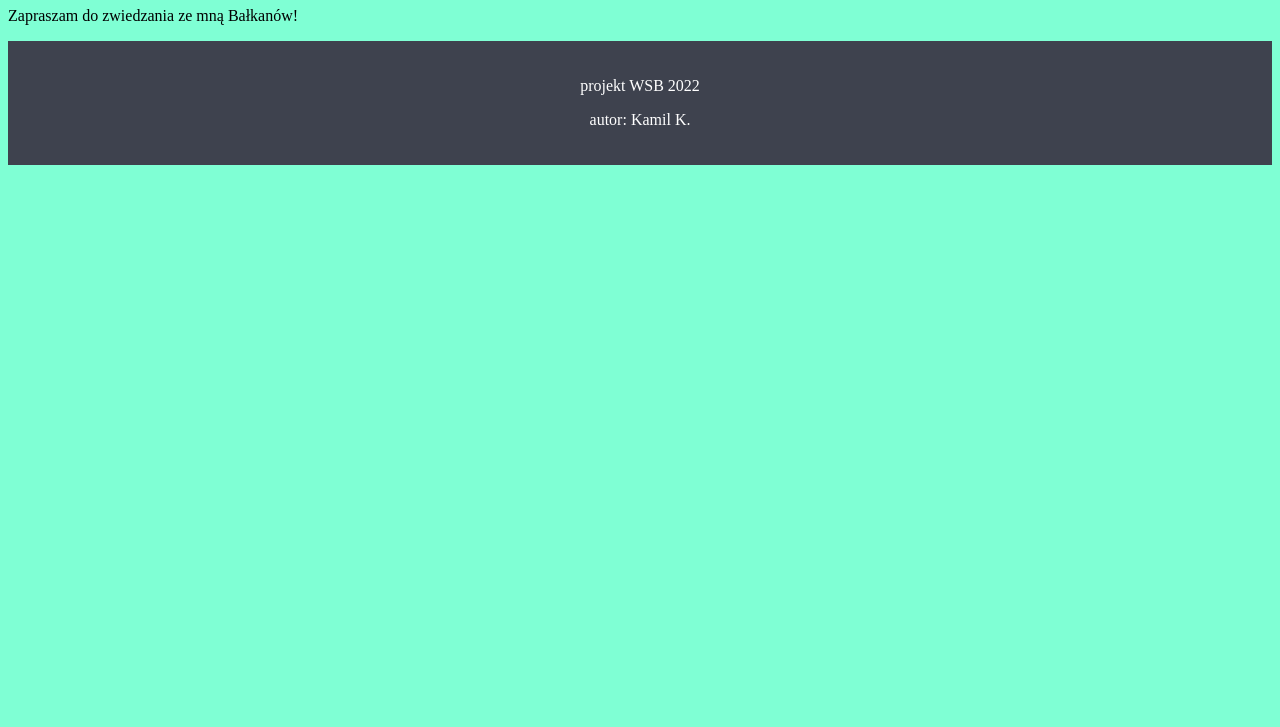
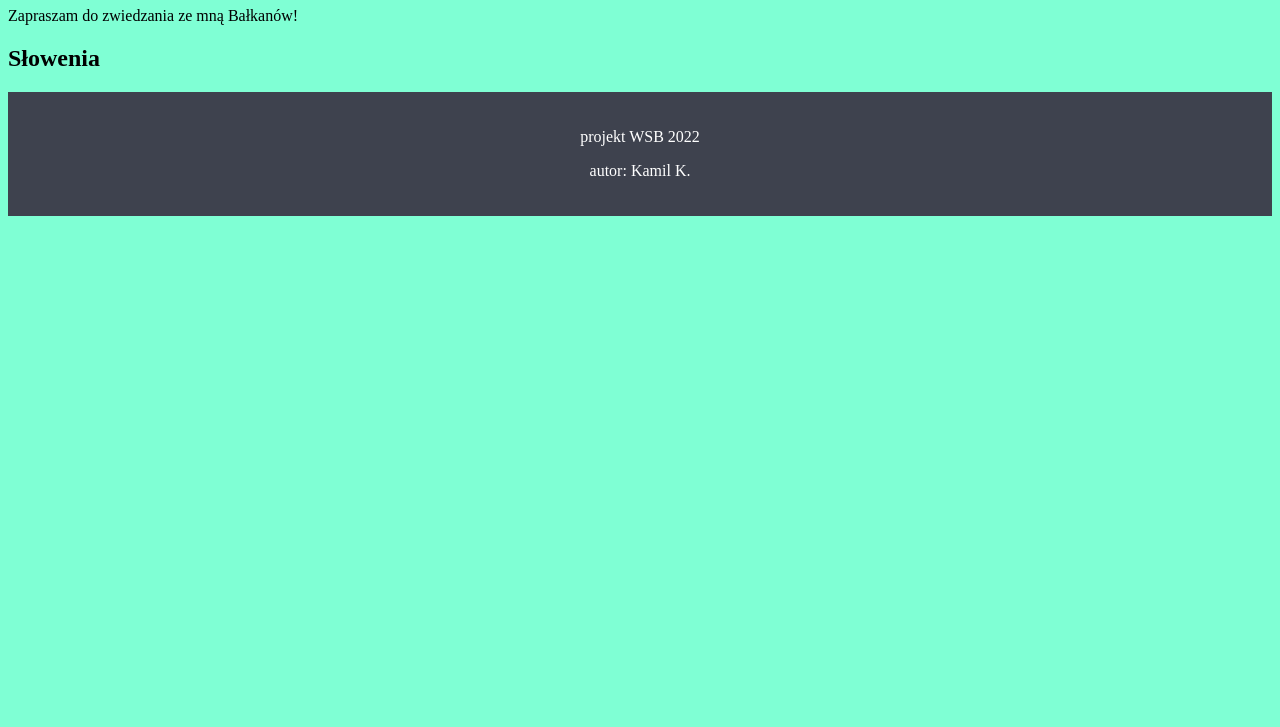
Before and after one commit to kamilkoralewski/PierwszyProjekt, a plain HTML site: page index.html in a window 1280 px wide. Shown: the part 73-800 px from the top of the page. Drawn offline with Linux system fonts and the light colour scheme.

Commit message:
dodaj sekcje Slowenia

```diff
--- a/index.html
+++ b/index.html
@@ -23,6 +23,12 @@
 
     <p>Zapraszam do zwiedzania ze mną Bałkanów!</p>
 
+
+
+    <section class="Slowenia">
+        <h2>Słowenia</h2>
+    </section>
+
     <footer>
         <p>projekt WSB 2022</p>
         <p>autor: Kamil K.</p>
```
